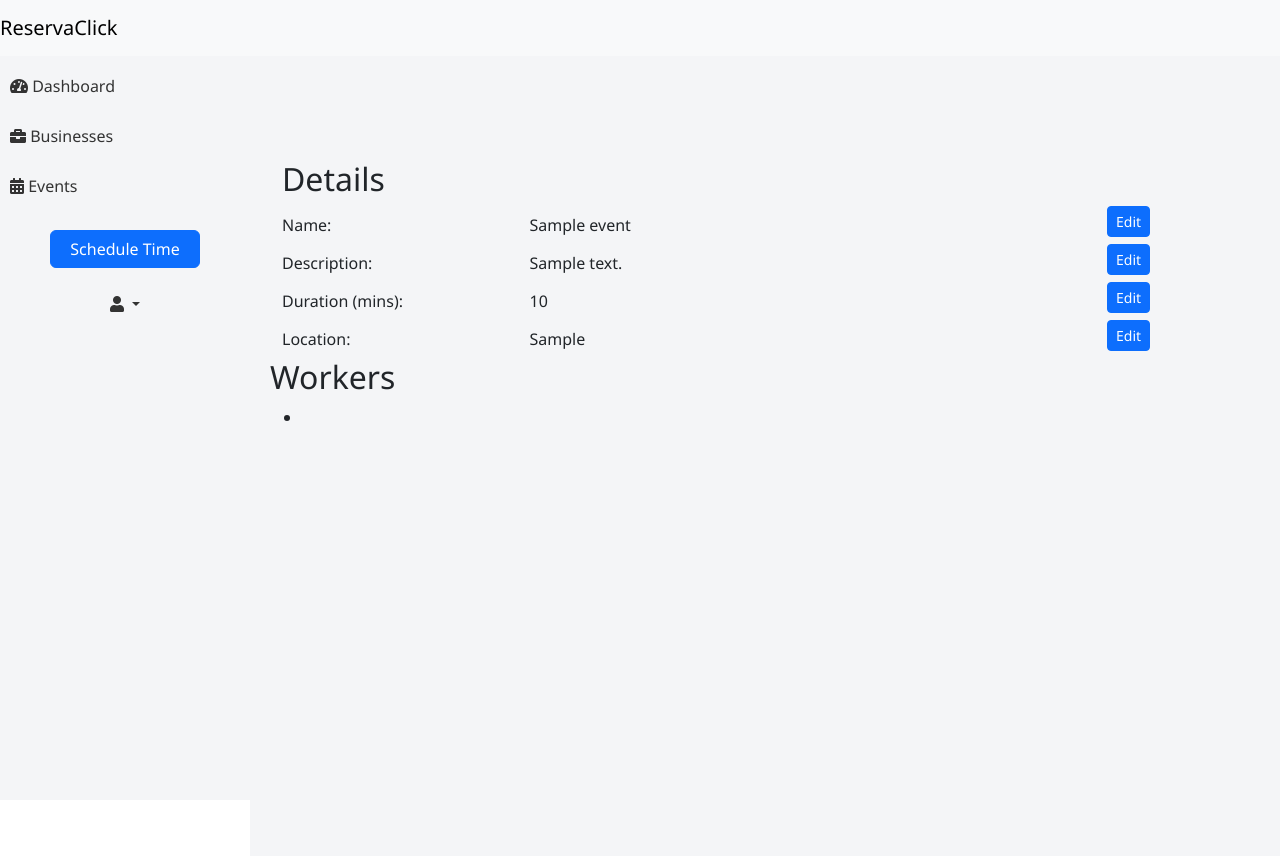
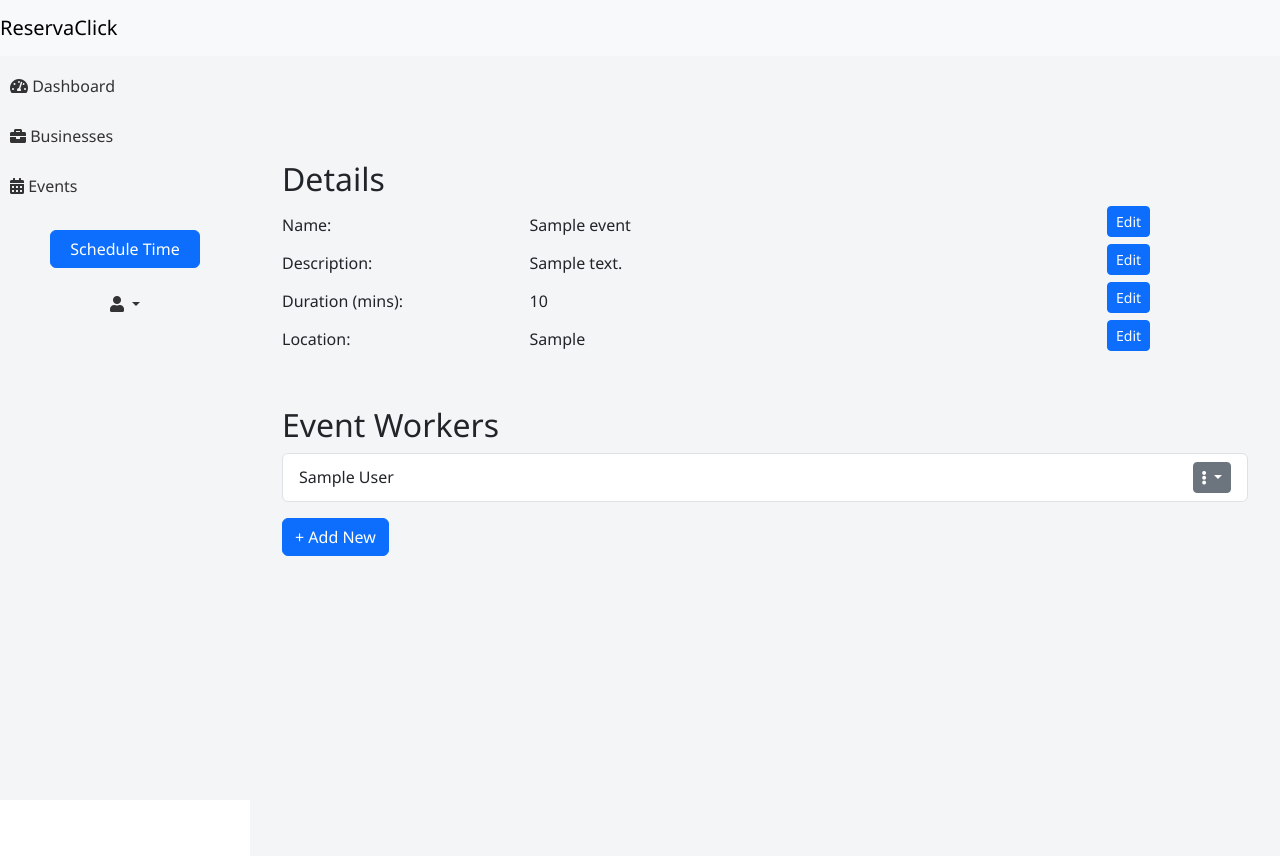
Before and after one commit to paketeserrano/appointments, a Django app: page /events/1/ in a window 1280 px wide. Run offline with Django 4.2, Linux system fonts and the light colour scheme; tables that the repository leaves empty hold one stand-in row (values such as "Sample post").

Commit message:
Event details page

```diff
--- a/appointment_calendar/appointment_calendar/templates/events/event_details.html
+++ b/appointment_calendar/appointment_calendar/templates/events/event_details.html
@@ -1,4 +1,11 @@
 {% extends 'base2.html' %}
+
+{% block extra_css %}
+<style>
+
+</style>
+{% endblock extra_css %}
+
 {% block content %}
 <div class="container mt-5">
     <div class="event-details">
@@ -12,7 +19,7 @@
             <input type="text" readonly class="form-control-plaintext" id="name" value="{{ event.name }}">
           </div>
           <div class="col-12 col-md-2 text-right">
-            <button id="edit-name" onclick="edit('name')" class="btn btn-primary btn-sm">Edit</button>
+            <button id="edit-name" class="btn btn-primary btn-sm">Edit</button>
           </div>
         </div>
       </div>
@@ -25,7 +32,7 @@
             <input type="text" readonly class="form-control-plaintext" id="description" value="{{ event.description }}">
           </div>
           <div class="col-12 col-md-2 text-right">
-            <button id="edit-description" onclick="edit('description')" class="btn btn-primary btn-sm">Edit</button>
+            <button id="edit-description" class="btn btn-primary btn-sm">Edit</button>
           </div>
         </div>
       </div>
@@ -38,7 +45,7 @@
             <input type="text" readonly class="form-control-plaintext" id="duration" value="{{ event.duration }}">
           </div>
           <div class="col-12 col-md-2 text-right">
-            <button id="edit-duration" onclick="edit('duration')" class="btn btn-primary btn-sm">Edit</button>
+            <button id="edit-duration" class="btn btn-primary btn-sm">Edit</button>
           </div>
         </div>
       </div>
@@ -51,20 +58,48 @@
             <input type="text" readonly class="form-control-plaintext" id="location" value="{{ event.location }}">
           </div>
           <div class="col-12 col-md-2 text-right">
-            <button id="edit-location" onclick="edit('location')" class="btn btn-primary btn-sm">Edit</button>
+            <button id="edit-location" class="btn btn-primary btn-sm">Edit</button>
           </div>
         </div>
       </div>
     </div>
 </div>
 
-<div class="event-workers">
-  <h2>Workers</h2>
-  <ul>
-    {% for worker in event.event_workers.all %}
-      <li>{{ worker.get_full_name }}</li>
-    {% endfor %}
-  </ul>
+<div class="container mt-5">
+    <h2>Event Workers</h2>
+    <ul class="list-group" id="workers-list">
+      {% for worker in event.event_workers.all %}
+        <li class="list-group-item d-flex justify-content-between align-items-center">
+            {{ worker.user.first_name }} {{ worker.user.last_name }}
+
+            <div class="dropdown">
+                <button class="btn btn-secondary btn-sm dropdown-toggle" type="button" id="dropdownMenuButton{{ forloop.counter }}" data-bs-toggle="dropdown" aria-expanded="false">
+                  <i class="fas fa-ellipsis-v"></i>
+                </button>
+                <ul class="dropdown-menu" aria-labelledby="dropdownMenuButton{{ forloop.counter }}">
+                    <li><a class="dropdown-item" href="{% url 'worker_detail' event.account.id worker.id %}">View User</a></li>
+                    <li><a class="dropdown-item remove-worker" href="#" data-worker-id="{{ worker.id }}">Remove worker</a></li>
+                </ul>
+            </div>
+        </li>
+      {% endfor %}
+    </ul>
+    <button id="add-new-worker" class="btn btn-primary mt-3">+ Add New</button>
+
+    <div id="new-worker-template" class="d-none">
+      <li class="list-group-item d-flex justify-content-between align-items-center">
+        <select class="form-select">
+          <option value="">Select Worker</option>
+          <option value="worker1">Worker 1</option>
+          <option value="worker2">Worker 2</option>
+          <!-- Add more workers as needed -->
+        </select>
+        <div>
+          <button class="btn btn-success btn-sm mr-1">Save</button>
+          <button class="btn btn-secondary btn-sm">Cancel</button>
+        </div>
+      </li>
+    </div>
 </div>
 
 {% endblock %}
@@ -72,6 +107,7 @@
 {% block extra_script %}
 
 <script>
+
 $(document).ready(function() {
     $('button[id^="edit-"]').each(function() {
         $(this).click(function() {
@@ -101,16 +137,50 @@ $(document).ready(function() {
             $(this).after(cancelBtn).after(saveBtn);
         });
     });
+
+    // Event delegation to handle clicks on dynamically added dropdowns
+    $(document).on('click', '.dropdown-toggle', function(e) {
+        // Bootstrap 5 toggles the dropdown automatically, you don't need to call .dropdown('toggle')
+        // Just prevent the default action
+        e.preventDefault();
+    });
+
+    // Handler for the 'Remove worker' option
+    $(document).on('click', '.remove-worker', function(e) {
+        e.preventDefault();
+        var workerId = $(this).data('worker-id');
+        // Logic to remove worker goes here
+        console.log('Remove worker ID:', workerId);
+        // You can use an AJAX call here to remove the worker from the server
+    });
+
+
 });
 
 function save(fieldId) {
-    var $input = $('#' + fieldId);
-    // Here, you would typically make an AJAX call to your server to save the updated value
-    // For demonstration, we'll just log the value
-    console.log("Saving new value for " + fieldId + ": " + $input.val());
+    // Collect data from all editable fields
+    var eventData = {
+        name: $('#name').val(),
+        description: $('#description').val(),
+        duration: $('#duration').val(),
+        location: $('#location').val(),
+        csrfmiddlewaretoken: '{{ csrf_token }}',
+        // Add other fields as necessary
+    };
 
-    // Assuming the save was successful, revert UI
-    revertUI(fieldId, $input.val());
+    // AJAX call to send eventData to the server
+    $.post('{% url "event_detail" event.id %}', // The URL from Django template to your endpoint
+       eventData, // Data being sent in the request body
+       function(response) {
+           // Success callback
+           console.log('Event details updated successfully');
+           revertUIForAll();
+       },
+       'json'
+        ).fail(function(xhr, status, error) {
+            // Error callback
+            console.error('Error updating event details:', error);
+        });
 }
 
 function cancel(fieldId, originalValue) {
@@ -125,6 +195,18 @@ function revertUI(fieldId, value) {
     $('#save-' + fieldId).remove();
     $('#cancel-' + fieldId).remove();
 }
+
+function revertUIForAll() {
+    // Revert UI for all fields to read-only
+    $('input[type="text"]').each(function() {
+        $(this).prop('readonly', true).removeClass('form-control').addClass('form-control-plaintext');
+        var fieldId = $(this).attr('id');
+        $('#edit-' + fieldId).show();
+        $('#save-' + fieldId).remove();
+        $('#cancel-' + fieldId).remove();
+    });
+}
+
 </script>
 
 {% endblock extra_script %}
--- a/appointment_calendar/appointment_calendar/templates/worker_detail.html
+++ b/appointment_calendar/appointment_calendar/templates/worker_detail.html
@@ -35,7 +35,7 @@
   </style>
 {% endblock extra_css %}
 {% block content %}
-    <h1>Wroker: {{worker.user.first_name}} {{worker.user.last_name}}</h1>
+    <h1>Worker: {{worker.user.first_name}} {{worker.user.last_name}}</h1>
     <br>
     <h2>Worker Events</h2>
     <div class="container">
@@ -50,7 +50,7 @@
                     <div class="card-body">
                         <h5 class="card-title">{{event.name}}</h5>
                         <p class="card-text">{{event.duration}} mins</p>
-                        <a href="#" class="btn btn-link p-0" aria-label="View booking page">View event page</a>
+                        <a href="{% url 'event_detail' event.id %}" class="btn btn-link p-0" aria-label="View booking page">View event page</a>
                     </div>
                     <div class="card-footer">
                         <div class="form-check form-switch d-inline-block">
--- a/appointment_calendar/appt_calendar_app/urls.py
+++ b/appointment_calendar/appt_calendar_app/urls.py
@@ -11,7 +11,6 @@ urlpatterns = [
     path('worker/<int:account_id>/<int:worker_id>/remove', views.BusinessWorkerView.as_view(show_remove_button=True), name='worker_remove'),
     path('worker/<int:account_id>/<int:worker_id>/', views.BusinessWorkerView.as_view(show_remove_button=False), name='worker_detail'),
     path('get_available_time', views.get_available_time, name='get_available_time'),
-    #path('appointment/<int:business_id>/<int:event_id>', views.appointment, name='appointment'),
     path('registration', views.user_registration, name='user_registration'),
     path("add_business/", views.add_business, name="add_business"),
     path("view_business/<int:business_id>/", views.view_business, name="view_business"),
--- a/appointment_calendar/appt_calendar_app/views.py
+++ b/appointment_calendar/appt_calendar_app/views.py
@@ -19,10 +19,30 @@ from django.views.generic.list import ListView
 from django.views.generic import View, DetailView
 from django.contrib.auth.views import LoginView
 
-class EventDetailView(DetailView):
-    model = Event
-    template_name = 'events/event_details.html'
-    context_object_name = 'event'
+class EventDetailView(View):
+
+    def get(self, request, pk):
+        event = get_object_or_404(Event, pk=pk)
+        return render(request, 'events/event_details.html', {'event': event})
+
+    def post(self, request, pk):
+        event = get_object_or_404(Event, pk=pk)
+
+        # Update event fields with data from request
+        event.name = request.POST.get('name', event.name)
+        event.description = request.POST.get('description', event.description)
+        event.duration = request.POST.get('duration', event.duration)
+        event.location = request.POST.get('location', event.location)
+        # Assuming `event_workers` and `account` are handled elsewhere or not updated directly here
+
+        event.save()
+        return JsonResponse({'message': 'Event updated successfully'}, status=200)
+
+    def delete(self, request, pk):
+        event = get_object_or_404(Event, pk=pk)
+        event.delete()
+        return JsonResponse({'message': 'Event deleted successfully'}, status=204)
+
 
 class CustomLoginView(LoginView):
     template_name = 'registration/login.html'
```
